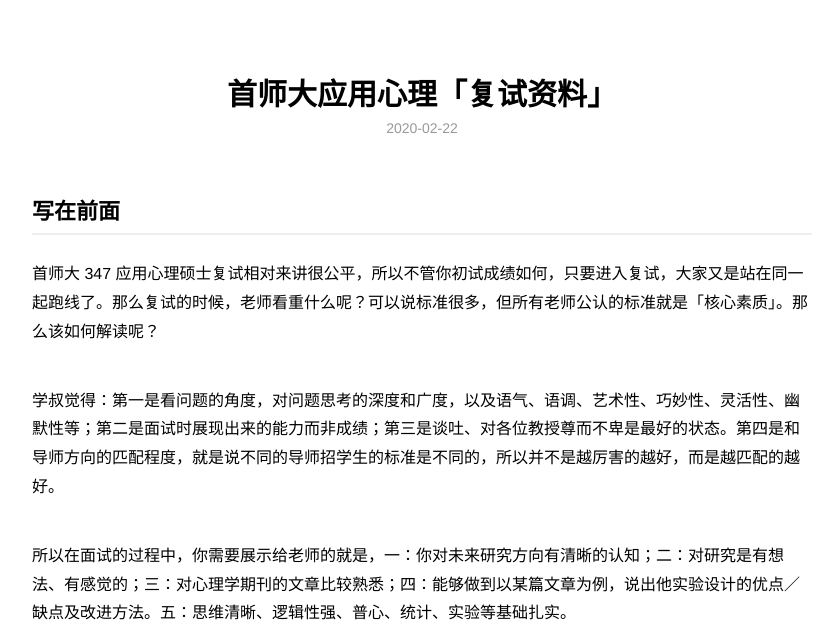
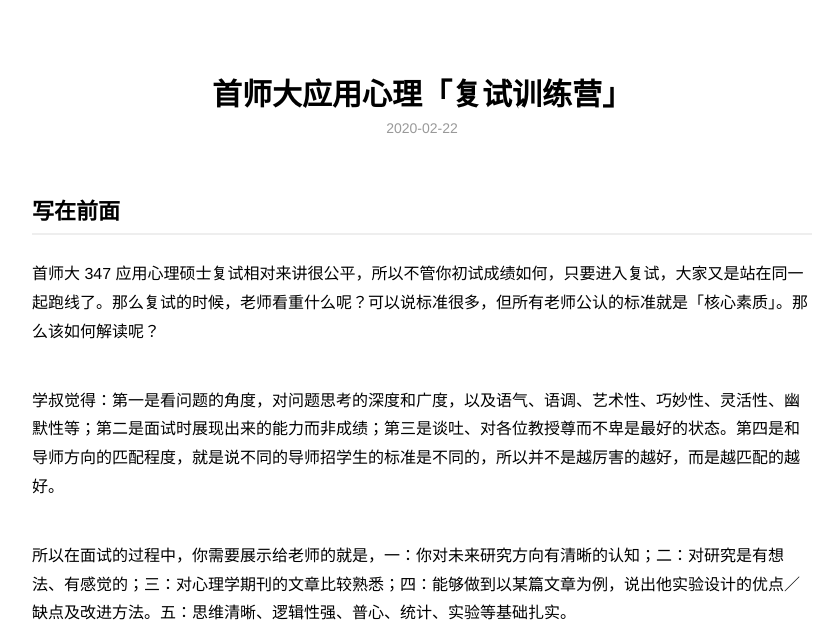
Before and after one commit to zapp926/cnu.github.io, a Jekyll site: the page built from _posts/2020-02-22-reexamine.md, in a window 1280 px wide and 900 px high, cut to the strip 0-644 px from the top of the window. Shown: the whole strip, without its empty margins (218-1056 px from the left). Built offline with Jekyll 4.4.1, drawn with Linux system fonts in a browser that asks for light colours; some of the changed text lies outside the part shown.

Commit message:
change the title on 2020-02-22.md

```diff
--- a/_posts/2020-02-22-reexamine.md
+++ b/_posts/2020-02-22-reexamine.md
@@ -1,6 +1,6 @@
 ---
 layout:     post
-title: 首师大应用心理「复试资料」
+title: 首师大应用心理「复试训练营」
 category: blog
 description: 人生舞台，心流常在。
 ---
```
Also changed, not shown: 1 other file.
